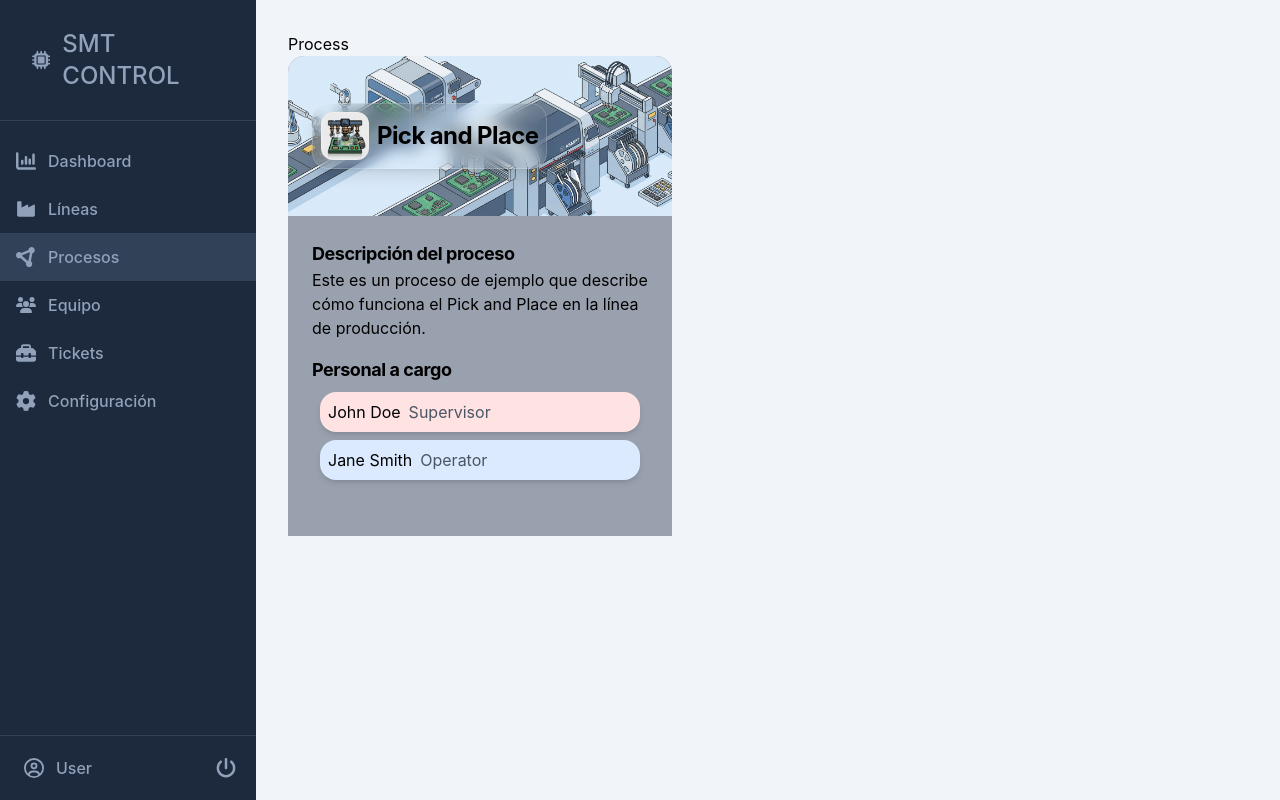
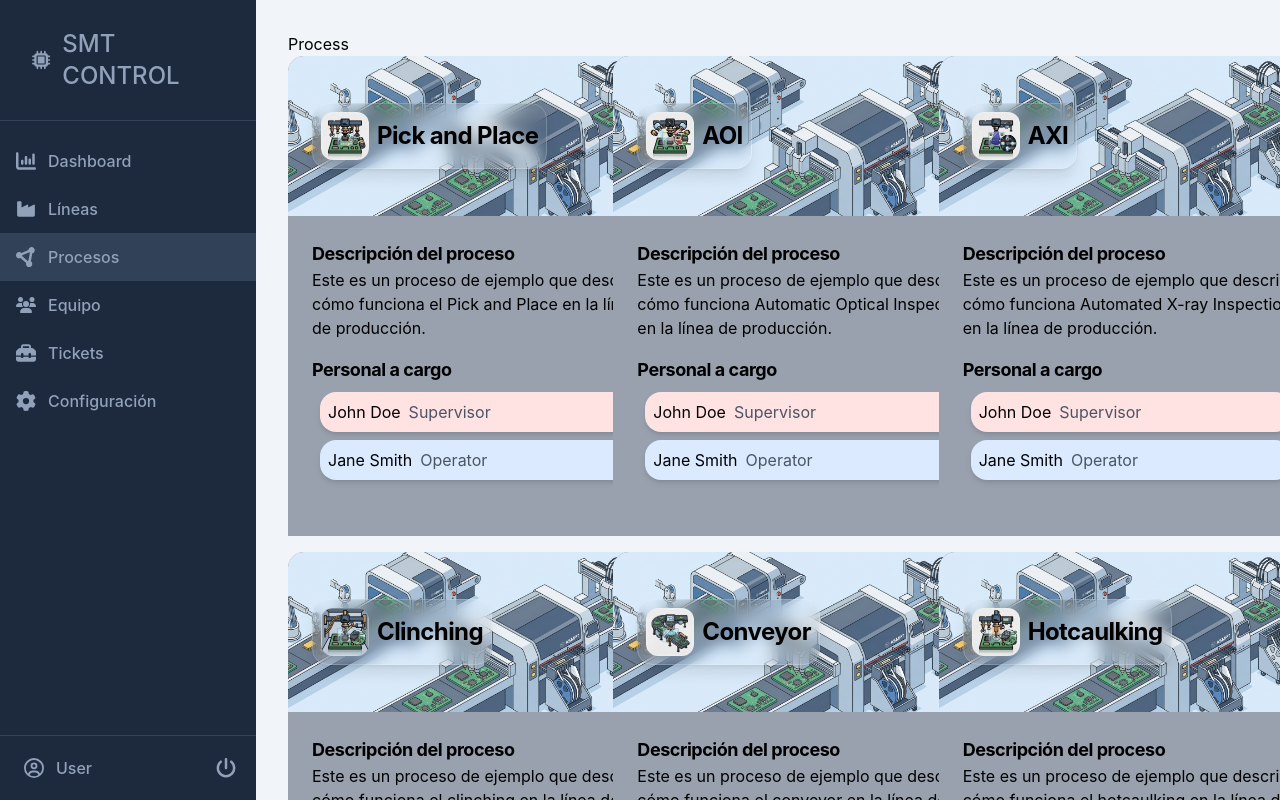
Before and after one commit to JohanCacerez/smt-control, a React (Vite) app: page /process in a window 1280 px wide. Built offline with nearby package versions, Linux system fonts and the light colour scheme.

Commit message:
procesos agregados

```diff
--- a/src/pages/Process.tsx
+++ b/src/pages/Process.tsx
@@ -3,15 +3,26 @@ import { ProcessCard } from "../components/organism/ProcessCard";
 import bgPickAndPlace from "../assets/Bg_images/PickAndPlace.png";
 
 // Importa la imagen desde su ruta relativa correcta
-import AoiIcon from "../assets/Icons_process/PickAndPlace.png";
+import PAPIcon from "../assets/Icons_process/PickAndPlace.webp";
+import AOIIcon from "../assets/Icons_process/AOI.webp";
+import AXIIcon from "../assets/Icons_process/AXI.webp";
+import ClinchingIcon from "../assets/Icons_process/Clinching.webp";
+import ConveyorIcon from "../assets/Icons_process/Conveyor.webp";
+import HotIcon from "../assets/Icons_process/Hot.webp";
+import ICTIcon from "../assets/Icons_process/ICT.webp";
+import LaserIcon from "../assets/Icons_process/Laser.webp";
+import OvenIcon from "../assets/Icons_process/OvenReflow.webp";
+import SPIIcon from "../assets/Icons_process/SPI.webp";
+import SPPIcon from "../assets/Icons_process/SPP.webp";
 
 export const Process = () => {
   return (
     <div>
       Process
+      <section className="grid gap-4 grid-cols-1 md:grid-cols-3">
         <ProcessCard
           bgImage={bgPickAndPlace}
-        iconSrc={AoiIcon}
+          iconSrc={PAPIcon}
           proccessName="Pick and Place"
           description="Este es un proceso de ejemplo que describe cómo funciona el Pick and Place en la línea de producción."
           profiles={[
@@ -19,6 +30,107 @@ export const Process = () => {
             { name: "Jane Smith", role: "Operator", bgcolor: "blue-100" },
           ]}
         />
+        <ProcessCard
+          bgImage={bgPickAndPlace}
+          iconSrc={AOIIcon}
+          proccessName="AOI"
+          description="Este es un proceso de ejemplo que describe cómo funciona Automatic Optical Inspection en la línea de producción."
+          profiles={[
+            { name: "John Doe", role: "Supervisor", bgcolor: "red-100" },
+            { name: "Jane Smith", role: "Operator", bgcolor: "blue-100" },
+          ]}
+        />
+        <ProcessCard
+          bgImage={bgPickAndPlace}
+          iconSrc={AXIIcon}
+          proccessName="AXI"
+          description="Este es un proceso de ejemplo que describe cómo funciona Automated X-ray Inspection en la línea de producción."
+          profiles={[
+            { name: "John Doe", role: "Supervisor", bgcolor: "red-100" },
+            { name: "Jane Smith", role: "Operator", bgcolor: "blue-100" },
+          ]}
+        />
+        <ProcessCard
+          bgImage={bgPickAndPlace}
+          iconSrc={ClinchingIcon}
+          proccessName="Clinching"
+          description="Este es un proceso de ejemplo que describe cómo funciona el clinching en la línea de producción."
+          profiles={[
+            { name: "John Doe", role: "Supervisor", bgcolor: "red-100" },
+            { name: "Jane Smith", role: "Operator", bgcolor: "blue-100" },
+          ]}
+        />
+        <ProcessCard
+          bgImage={bgPickAndPlace}
+          iconSrc={ConveyorIcon}
+          proccessName="Conveyor"
+          description="Este es un proceso de ejemplo que describe cómo funciona el conveyor en la línea de producción."
+          profiles={[
+            { name: "John Doe", role: "Supervisor", bgcolor: "red-100" },
+            { name: "Jane Smith", role: "Operator", bgcolor: "blue-100" },
+          ]}
+        />
+        <ProcessCard
+          bgImage={bgPickAndPlace}
+          iconSrc={HotIcon}
+          proccessName="Hotcaulking"
+          description="Este es un proceso de ejemplo que describe cómo funciona el hotcaulking en la línea de producción."
+          profiles={[
+            { name: "John Doe", role: "Supervisor", bgcolor: "red-100" },
+            { name: "Jane Smith", role: "Operator", bgcolor: "blue-100" },
+          ]}
+        />
+        <ProcessCard
+          bgImage={bgPickAndPlace}
+          iconSrc={ICTIcon}
+          proccessName="ICT"
+          description="Este es un proceso de ejemplo que describe cómo funciona el ICT en la línea de producción."
+          profiles={[
+            { name: "John Doe", role: "Supervisor", bgcolor: "red-100" },
+            { name: "Jane Smith", role: "Operator", bgcolor: "blue-100" },
+          ]}
+        />
+        <ProcessCard
+          bgImage={bgPickAndPlace}
+          iconSrc={LaserIcon}
+          proccessName="Laser"
+          description="Este es un proceso de ejemplo que describe cómo funciona el Laser en la línea de producción."
+          profiles={[
+            { name: "John Doe", role: "Supervisor", bgcolor: "red-100" },
+            { name: "Jane Smith", role: "Operator", bgcolor: "blue-100" },
+          ]}
+        />
+        <ProcessCard
+          bgImage={bgPickAndPlace}
+          iconSrc={OvenIcon}
+          proccessName="Oven Reflow"
+          description="Este es un proceso de ejemplo que describe cómo funciona el Oven Reflow en la línea de producción."
+          profiles={[
+            { name: "John Doe", role: "Supervisor", bgcolor: "red-100" },
+            { name: "Jane Smith", role: "Operator", bgcolor: "blue-100" },
+          ]}
+        />
+        <ProcessCard
+          bgImage={bgPickAndPlace}
+          iconSrc={SPPIcon}
+          proccessName="SPP"
+          description="Este es un proceso de ejemplo que describe cómo funciona el Soldier Paste Print en la línea de producción."
+          profiles={[
+            { name: "John Doe", role: "Supervisor", bgcolor: "red-100" },
+            { name: "Jane Smith", role: "Operator", bgcolor: "blue-100" },
+          ]}
+        />
+        <ProcessCard
+          bgImage={bgPickAndPlace}
+          iconSrc={SPIIcon}
+          proccessName="SPI"
+          description="Este es un proceso de ejemplo que describe cómo funciona el SPI en la línea de producción."
+          profiles={[
+            { name: "John Doe", role: "Supervisor", bgcolor: "red-100" },
+            { name: "Jane Smith", role: "Operator", bgcolor: "blue-100" },
+          ]}
+        />
+      </section>
     </div>
   );
 };
```
Lines whose indentation alone changed are shown as unchanged.
